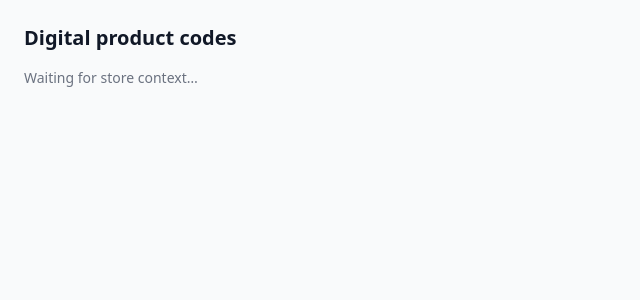
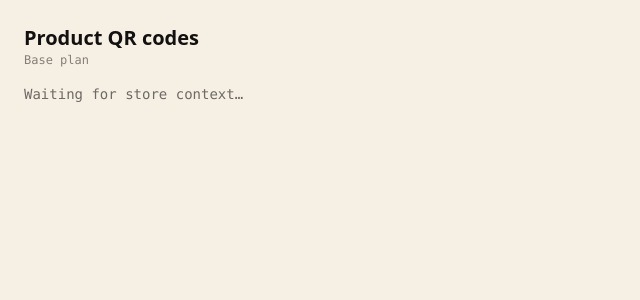
Before and after one commit to saeedabawazeer-source/RAMZ, a Next.js app: page /embed in a window 1280 px wide. Shown: the top 300 px of the page, without its empty margins (0-640 px from the left). Built offline with nearby package versions, Linux system fonts and the light colour scheme.

Commit message:
Product-QR pivot: embed dashboard (3/9)

```diff
--- a/app/embed/page.tsx
+++ b/app/embed/page.tsx
@@ -2,20 +2,21 @@
 
 import { useEffect, useState } from "react";
 
-interface GeneratedCode {
+interface ProductQr {
   id: string;
-  orderId: string;
+  productId: string;
   productName: string;
-  code: string;
+  productUrl: string;
   qrDataUrl: string;
-  barcodeDataUrl: string;
-  createdAt: number;
+  brandedQrDataUrl: string | null;
+  scanCount: number;
+  updatedAt: number;
 }
 
 /**
  * The page that runs inside the Salla merchant dashboard iframe (an
  * "Embedded Page" — https://docs.salla.dev/embedded-sdk/overview). Lists
- * every digital code generated so far as printable QR + barcode images.
+ * every product's QR code, live scan counts, and a bulk-export button.
  *
  * TODO: wire in the real Salla Embedded SDK to get the authenticated
  * merchant's storeId instead of the "?storeId=" query param placeholder
@@ -23,7 +24,8 @@ interface GeneratedCode {
  * dashboard frame.
  */
 export default function EmbedPage() {
-  const [codes, setCodes] = useState<GeneratedCode[]>([]);
+  const [products, setProducts] = useState<ProductQr[]>([]);
+  const [plan, setPlan] = useState<"base" | "premium">("base");
   const [storeId, setStoreId] = useState<string | null>(null);
 
   useEffect(() => {
@@ -33,28 +35,83 @@ export default function EmbedPage() {
 
   useEffect(() => {
     if (!storeId) return;
-    fetch(`/api/codes?storeId=${storeId}`)
+    fetch(`/api/products?storeId=${storeId}`)
       .then((r) => r.json())
-      .then((d) => setCodes(d.codes ?? []));
+      .then((d) => {
+        setProducts(d.products ?? []);
+        setPlan(d.plan ?? "base");
+      });
   }, [storeId]);
 
   return (
-    <div className="p-6">
-      <h1 className="mb-4 text-xl font-bold">Digital product codes</h1>
-      {!storeId && <p className="text-sm text-gray-500">Waiting for store context…</p>}
-      {storeId && codes.length === 0 && (
-        <p className="text-sm text-gray-500">No digital orders processed yet. New paid orders will appear here automatically.</p>
+    <div className="min-h-screen bg-paper p-6 text-ink">
+      <div className="mb-4 flex flex-wrap items-center justify-between gap-3">
+        <div>
+          <h1 className="text-xl font-bold">Product QR codes</h1>
+          <p className="font-mono text-xs text-ink/50">
+            {plan === "premium" ? "Premium plan — branded styling active" : "Base plan"}
+          </p>
+        </div>
+        {storeId && products.length > 0 && (
+          <a
+            href={`/api/export?storeId=${storeId}`}
+            className="rounded-brand border-[3px] border-ink bg-accent px-4 py-2 text-sm font-semibold text-white shadow-[4px_4px_0_#131110] transition-transform hover:-translate-x-0.5 hover:-translate-y-0.5 hover:shadow-[6px_6px_0_#131110]"
+          >
+            Download all as ZIP
+          </a>
+        )}
+      </div>
+
+      {!storeId && <p className="font-mono text-sm text-ink/60">Waiting for store context…</p>}
+      {storeId && products.length === 0 && (
+        <p className="font-mono text-sm text-ink/60">
+          No products yet. Every product you add or edit gets a QR code here automatically — nothing
+          to configure.
+        </p>
       )}
+
       <div className="grid gap-4 sm:grid-cols-2 md:grid-cols-3">
-        {codes.map((c) => (
-          <div key={c.id} className="rounded border border-gray-200 bg-white p-4 shadow-sm">
-            <div className="mb-1 text-sm font-semibold">{c.productName}</div>
-            <div className="mb-3 font-mono text-xs text-gray-500">Order #{c.orderId}</div>
-            <img src={c.qrDataUrl} alt="QR code" className="mb-2 h-32 w-32" />
-            <img src={c.barcodeDataUrl} alt="Barcode" className="mb-2 w-full" />
-            <div className="break-all font-mono text-[11px] text-gray-400">{c.code}</div>
-          </div>
-        ))}
+        {products.map((p) => {
+          const showBranded = plan === "premium" && p.brandedQrDataUrl;
+          return (
+            <div
+              key={p.id}
+              className="rounded-brand border-[3px] border-ink bg-white p-4 shadow-[6px_6px_0_#131110] transition-transform hover:-translate-x-0.5 hover:-translate-y-0.5 hover:shadow-[8px_8px_0_#131110]"
+            >
+              <div className="mb-1 text-sm font-semibold">{p.productName}</div>
+              <a
+                href={p.productUrl}
+                target="_blank"
+                rel="noreferrer"
+                className="mb-3 block truncate font-mono text-xs text-teal underline"
+              >
+                {p.productUrl}
+              </a>
+              <img
+                src={showBranded ? p.brandedQrDataUrl! : p.qrDataUrl}
+                alt="QR code"
+                className="mb-2 h-32 w-32 rounded border-2 border-ink"
+              />
+              <div className="flex items-center justify-between">
+                <span className="rounded bg-teal/10 px-2 py-1 font-mono text-[11px] text-teal-dark">
+                  {p.scanCount} {p.scanCount === 1 ? "scan" : "scans"}
+                </span>
+                <a
+                  href={showBranded ? p.brandedQrDataUrl! : p.qrDataUrl}
+                  download={`${p.productName}-qr.png`}
+                  className="font-mono text-[11px] text-accent-dark underline"
+                >
+                  Download
+                </a>
+              </div>
+              {plan !== "premium" && (
+                <p className="mt-2 font-mono text-[10px] text-ink/40">
+                  Upgrade to Premium for branded (color-styled) QR codes.
+                </p>
+              )}
+            </div>
+          );
+        })}
       </div>
     </div>
   );
```
